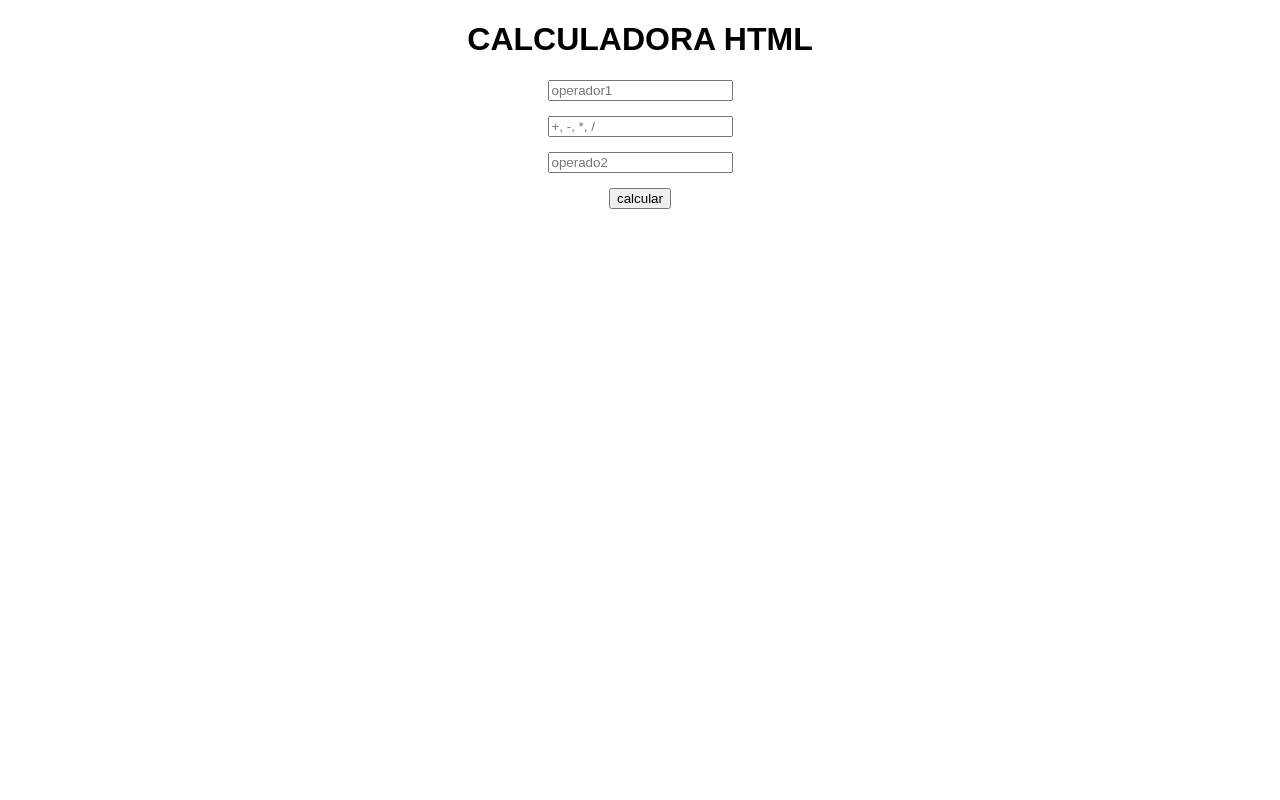
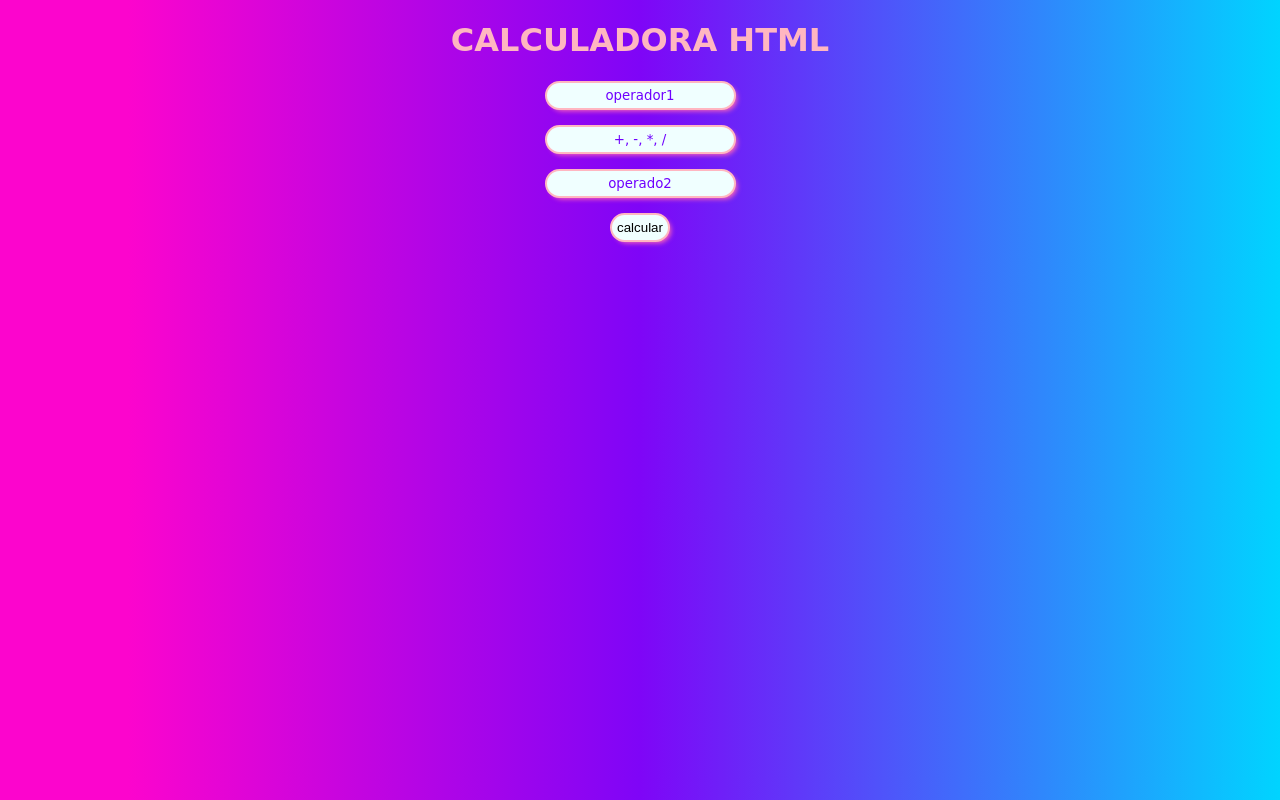
Before and after one commit to WUERION/Calculadora.js, a plain HTML site: page index.html in a window 1280 px wide. Drawn offline with Linux system fonts and the light colour scheme; files whose address does not match are found by name.

Commit message:
Update style.css

```diff
--- a/style.css
+++ b/style.css
@@ -1,10 +1,41 @@
 body{
-    font-family: sans-serif;
+    font-family: cursive;
+    text-align: center;
+    background: rgb(252,5,205);
+    background: linear-gradient(90deg, rgba(252,5,205,1) 10%, rgba(127,5,247,1) 50%,
+     rgba(0,212,255,1) 100%);
+}
+
+input{
+    background: #F0FFFF;
+    display: block;
+    margin: auto;
+    margin-bottom: 15px;
+    padding: 5px;
+    /* border: 2px solid #C71585; */
+    border: 2px solid #FFB6C1;
+    border-radius: 25px;
+    box-shadow: 3px 3px 5px -2px #FF69B4;
+}
+
+h1{
+    /* border: 2px solid #FF69B4; */
+    border-radius: 25px;
+    color: #FFB6C1;
+    /* color: #FF69B4; */
+    /* box-shadow: 3px 3px 5px -2px  #FF69B4; */
+    /* background: rgb(255,0,194); */
+
+}
+
+input::placeholder{
+    color: #6F00FF;
+    font-family: cursive;
+
+    /* color: #FF69B4; */
     text-align: center;
 }
 
-input{
-    display: block;
-    margin: auto;
-    margin-bottom: 15px;
+#resultado{
+    font-size: 17px;
 }
```
